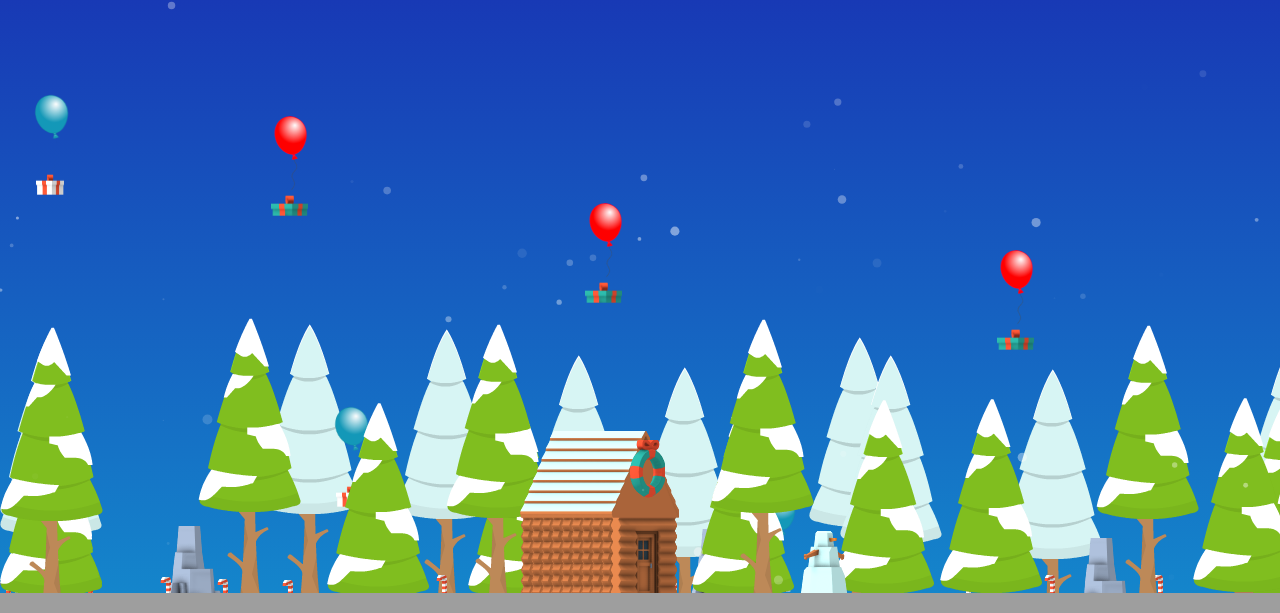
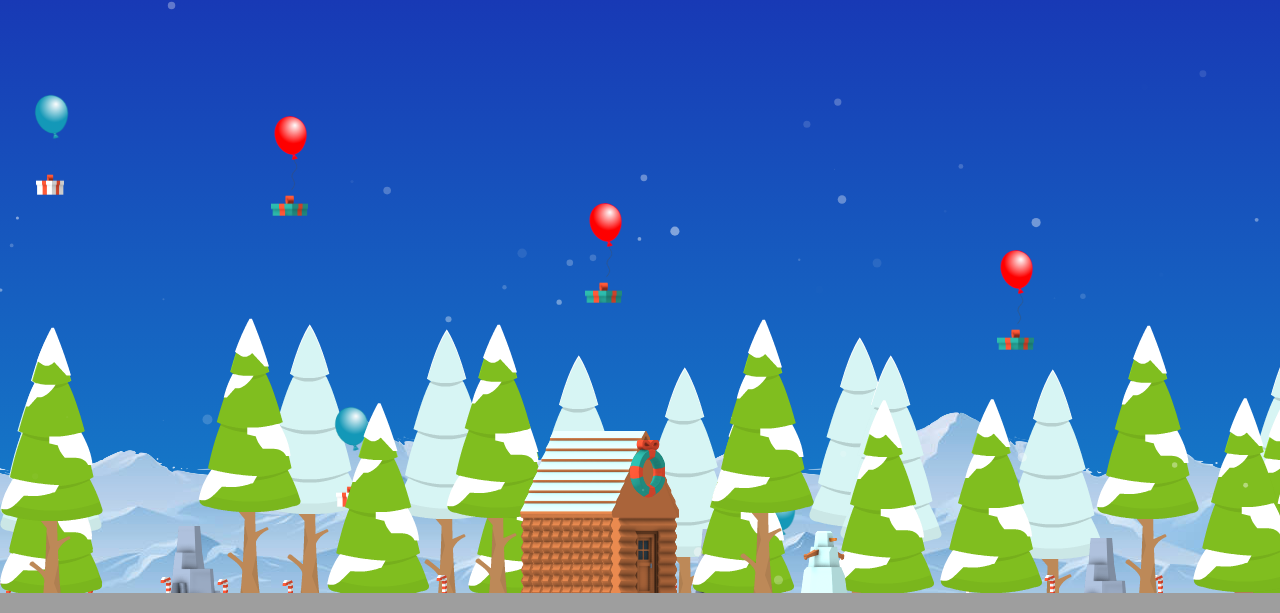
Before and after one commit to ginonott/xmas-card, a website: page index.html in a window 1280 px wide. Shown: the part 187-800 px from the top of the page. Drawn offline with nearby package versions, Linux system fonts and the light colour scheme; grey boxes are pictures that could not be loaded; animation ran at ten frames a second.

Commit message:
add mountains

```diff
--- a/index.html
+++ b/index.html
@@ -101,6 +101,9 @@
               </ul>
         </div>
 
+        <div class="on-ground" style="width: var(--width); height: 200px; background: url('assets/snowy_mountains.png'); background-repeat-y: no-repeat; background-repeat-x: repeat;">
+        </div>
+
         <!-- trees -->
         <div class="on-ground" style="position: absolute; left: 0px;" data-repeat data-repeat-x-range-min="125" data-repeat-x-range-max="150" data-repeat-y-range-min="0" data-repeat-y-range-max="50">
             <img src="assets/snow_tree_tall.png" alt="">
```
Also changed, not shown: assets/snowy_mountains.png (added).
